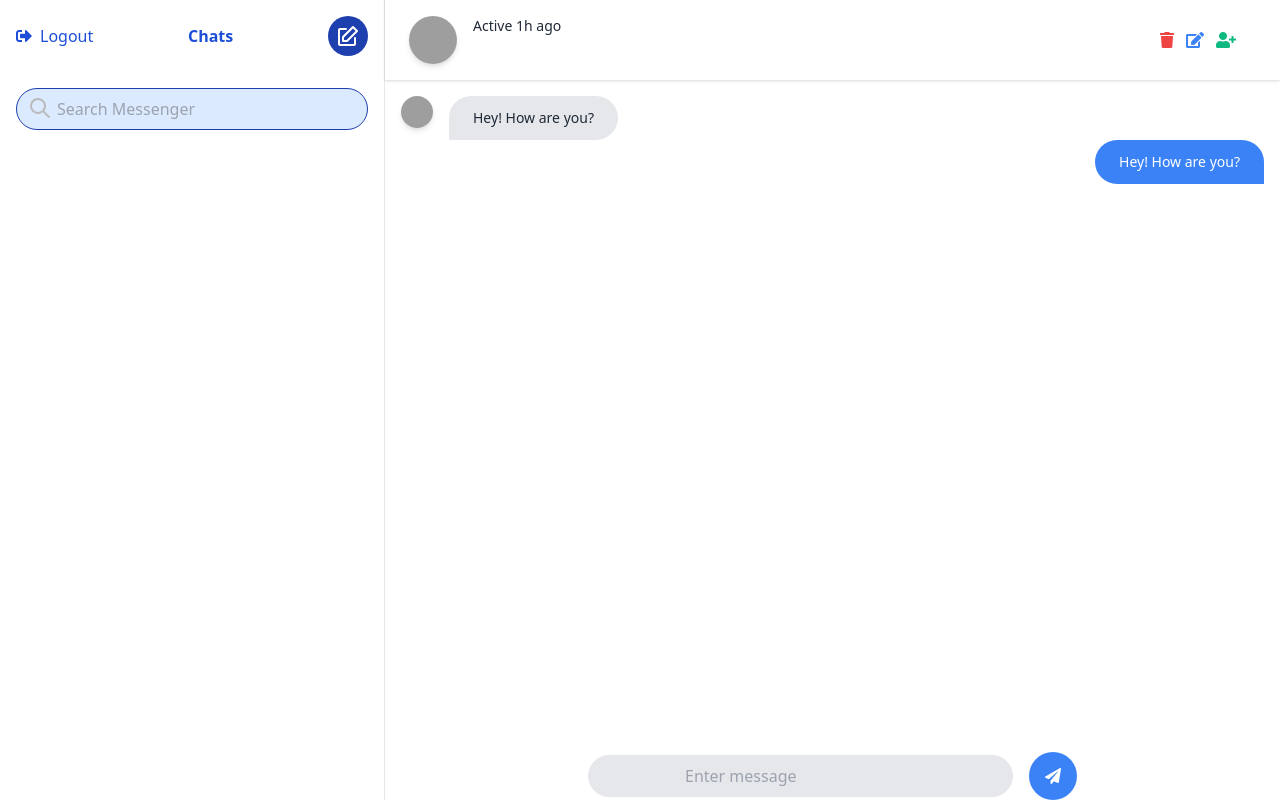
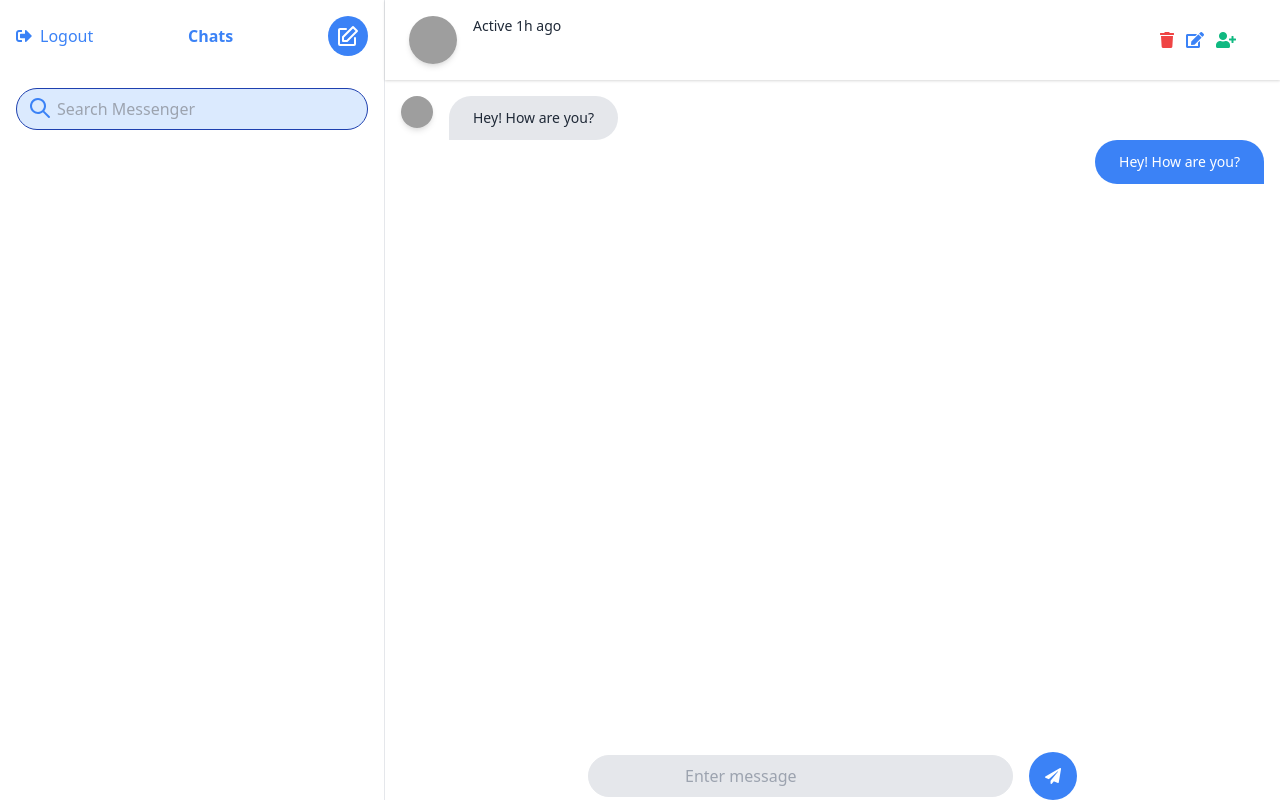
Before and after one commit to carrot2803/Bluberi, a Flask app: template App/templates/chat.html in a window 1280 px wide. Run offline with Flask 3, Linux system fonts and the light colour scheme; the template is opened without the code that fills it, so the values that code supplies are empty; grey boxes are pictures that could not be loaded.

Commit message:
update search bar

```diff
--- a/App/templates/chat.html
+++ b/App/templates/chat.html
@@ -76,13 +76,13 @@
                     class="flex flex-col flex-none overflow-auto w-24 hover:w-64 group lg:max-w-sm md:w-2/5 transition-all duration-300 ease-in-out">
                     <!-- Sidebar Header -->
                     <div class="header p-4 flex flex-row justify-between items-center flex-none">
-                        <a href="/logout" class="flex items-center text-blue-700 hover:text-blue-900">
+                        <a href="/logout" class="flex items-center text-blue-500 hover:text-blue-600">
                             <i class="fas fa-sign-out-alt mr-2"></i>
                             Logout
                         </a>
-                        <p class="text-md font-bold hidden md:block group-hover:block text-blue-700">Chats</p>
+                        <p class="text-md font-bold hidden md:block group-hover:block text-blue-500">Chats</p>
                         <a
-                            class="create-chat-btn block rounded-full hover:bg-blue-700 bg-blue-800 w-10 h-10 p-2 hidden md:block group-hover:block cursor-pointer">
+                            class="create-chat-btn block rounded-full hover:bg-blue-600 bg-blue-500 w-10 h-10 p-2 hidden md:block group-hover:block cursor-pointer">
                             <svg viewBox="0 0 24 24" class="w-full h-full fill-current text-white">
                                 <path
                                     d="M6.3 12.3l10-10a1 1 0 0 1 1.4 0l4 4a1 1 0 0 1 0 1.4l-10 10a1 1 0 0 1-.7.3H7a1 1 0 0 1-1-1v-4a1 1 0 0 1 .3-.7zM8 16h2.59l9-9L17 4.41l-9 9V16zm10-2a1 1 0 0 1 2 0v6a2 2 0 0 1-2 2H4a2 2 0 0 1-2-2V6c0-1.1.9-2 2-2h6a1 1 0 0 1 0 2H4v14h14v-6z" />
@@ -98,8 +98,8 @@
                                         class="rounded-full py-2 pr-6 pl-10 w-full border border-blue-800 focus:border-blue-700 bg-blue-100 focus:bg-blue-200 focus:outline-none text-gray-800 focus:shadow-md transition duration-300 ease-in"
                                         type="text" value="" placeholder="Search Messenger" />
                                     <span class="absolute top-0 left-0 mt-2 ml-3 inline-block">
-                                        <svg viewBox="0 0 24 24" class="w-6 h-6 text-blue-400">
-                                            <path fill="#bbb"
+                                        <svg viewBox="0 0 24 24" class="w-6 h-6 text-blue-500">
+                                            <path fill="currentColor"
                                                 d="M16.32 14.9l5.39 5.4a1 1 0 0 1-1.42 1.4l-5.38-5.38a8 8 0 1 1 1.41-1.41zM10 16a6 6 0 1 0 0-12 6 6 0 0 0 0 12z" />
                                         </svg>
                                     </span>
@@ -108,18 +108,20 @@
                         </form>
                     </div>
 
+
+                    <!-- Room List -->
                     <div class="contacts p-2 flex-1 overflow-y-scroll">
                         {% for room in rooms %}
-                        <a class="flex justify-between items-center p-3 hover:bg-blue-100 rounded-lg relative"
+                        <a class="contact-item mb-2 flex justify-between items-center p-3 hover:bg-blue-100 rounded-lg relative shadow-md border border-gray-100 hover:border-blue-300"
                             href="/chat/{{room.room_name}}">
-                            <div class="w-16 h-16 relative flex flex-shrink-0">
-                                <img class="shadow-md rounded-full w-full h-full object-cover"
+                            <div class="w-16 h-16 relative flex flex-shrink-0 rounded-full overflow-hidden">
+                                <img class="w-full h-full object-cover"
                                     src="https://loremflickr.com/640/480?lock=1{{ room.member_id }}" alt="chat-user" />
                             </div>
-                            <div class="flex-auto min-w-0 ml-4 mr-6 hidden md:block group-hover:block">
-                                <p class="text-blue-700">{{ room.room_name }}</p>
-                                <div class="flex items-center text-sm text-gray-600">
-                                    <div class="min-w-0">
+                            <div class="info-container flex-auto min-w-0 ml-4 mr-6 hidden md:block group-hover:block">
+                                <p class="room-name text-blue-500 font-bold">{{ room.room_name }}</p>
+                                <div class="flex items-center justify-between text-sm text-gray-600">
+                                    <div class="message-info min-w-0">
                                         <p class="truncate">
                                             {% if room.get_last_message() %}
                                             {{ room.get_last_message().sender_name }}: {{
@@ -129,7 +131,7 @@
                                             {% endif %}
                                         </p>
                                     </div>
-                                    <p class="ml-2 whitespace-no-wrap text-blue-700">
+                                    <p class="timestamp ml-2 whitespace-no-wrap text-blue-500">
                                         {% if room.get_last_message() is not none %}
                                         {{ room.get_last_message().created_at}}
                                         {% endif %}
@@ -139,9 +141,11 @@
                         </a>
                         {% endfor %}
                     </div>
+
                     {% include '_create_chat_modal.html' %}
                 </section>
 
+                <!-- Chats -->
                 <section class="flex flex-col flex-auto border-l border-gray-200">
                     <div class="chat-header px-6 py-4 flex flex-row flex-none justify-between items-center shadow">
                         <div class="flex">
```
